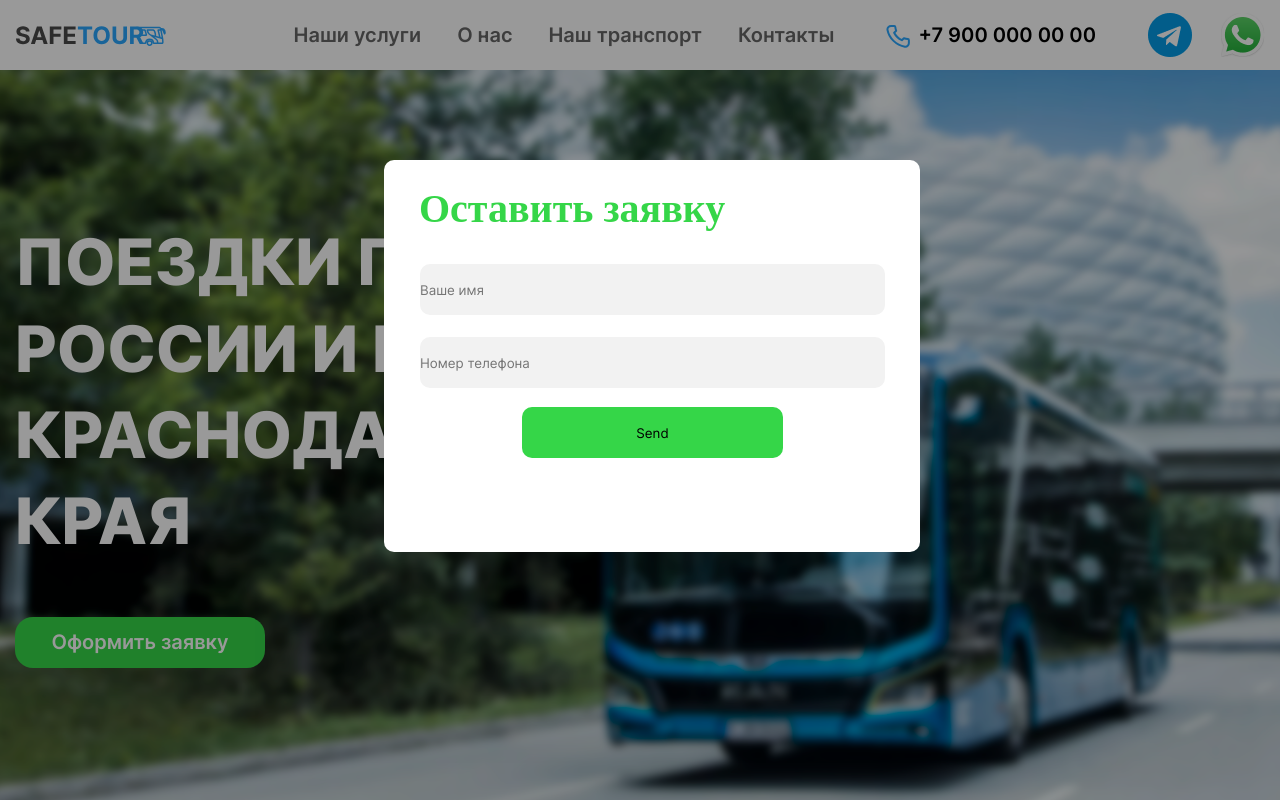
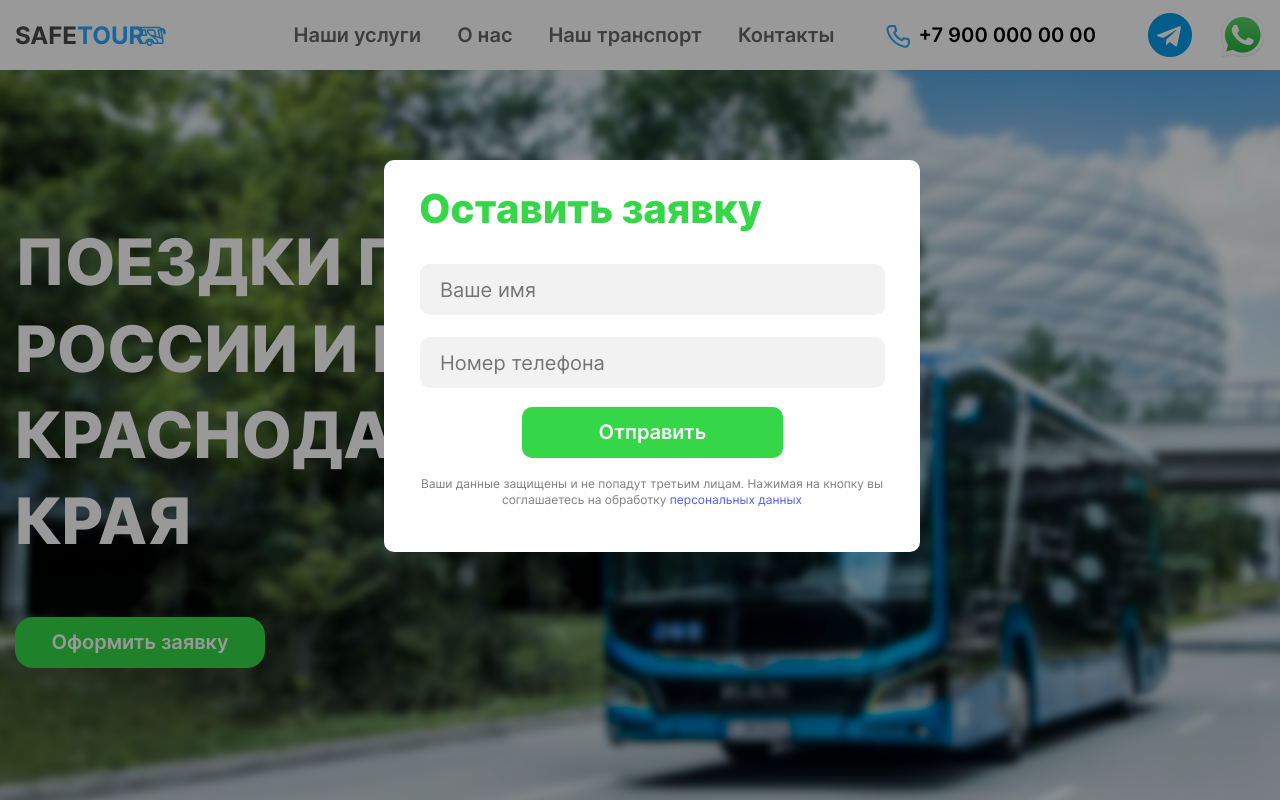
Before and after one commit to TitanSelv/transportation, a React (Create React App) app: page / in a window 1280 px wide. Both pictures are taken after a click on the link "Оформить заявку". Shown: the top 800 px of the page. Built offline with nearby package versions, Linux system fonts and the light colour scheme.

Commit message:
Подправила стили

```diff
--- a/package.json
+++ b/package.json
@@ -6,6 +6,7 @@
     "@testing-library/jest-dom": "^5.16.5",
     "@testing-library/react": "^13.4.0",
     "@testing-library/user-event": "^13.5.0",
+    "emailjs-com": "^3.2.0",
     "react": "^18.2.0",
     "react-dom": "^18.2.0",
     "react-icons": "^4.8.0",
--- a/src/Modal/Modal.jsx
+++ b/src/Modal/Modal.jsx
@@ -43,7 +43,9 @@ const Modal = ({ active, setActive, children }) => {
                     value={toSend.message}
                     onChange={(e) => setToSend({ ...toSend, message: e.target.value })}
                 />
-                <button className='button_form' type="submit">Send</button>
+                <button className='button_form' type="submit">Отправить</button>
+                <div className="agreement">Ваши данные защищены и не попадут третьим лицам. Нажимая на кнопку
+                    вы соглашаетесь на обработку <span className="per_data">персональных данных</span></div>
             </form>
         )
     }
--- a/src/Modal/modal.css
+++ b/src/Modal/modal.css
@@ -1,3 +1,4 @@
+
 .modal {
     height: 100vh;
     width: 100vw;
@@ -35,15 +36,22 @@
     transform: scale(1);
 }
 
+input {
+    color: rgba(128, 128, 128, 1);
+    padding-left: 20px;
+    padding-right: 20px;
+}
+
 .name {
     position: absolute;
     width: 465px;
     height: 51px;
     left: 36px;
     top: 104px;
-
+    font-size: 20px;
     background: #F2F2F2;
     border-radius: 10px;
+    margin-bottom: 22px;
 }
 
 .number {
@@ -52,22 +60,24 @@
     height: 51px;
     left: 36px;
     top: 177px;
-
+    font-size: 20px;
     background: #F2F2F2;
     border-radius: 10px;
+    margin-bottom: 22px;
 }
 
 .button_form {
-
     position: absolute;
     width: 261px;
     height: 51px;
     left: 138px;
     top: 247px;
-
+    color: white;
+    font-weight: 600;
+    font-size: 20px;
+    line-height: 135%;
     background: #35D648;
     border-radius: 10px;
-
 }
 
 .form_label {
@@ -76,10 +86,7 @@
     height: 40px;
     left: 35px;
     top: 29px;
-
-    font-family: 'Manrope';
-    font-style: normal;
-    font-weight: 800;
+    font-weight: 700;
     font-size: 40px;
     line-height: 135%;
     /* or 54px */
@@ -89,3 +96,18 @@
 
     color: #35D648;
 }
+
+.agreement {
+    position: absolute;
+    top: 316px;
+    color: rgba(128, 128, 128, 1);
+    font-style: normal;
+    font-weight: 350;
+    font-size: 12px;
+    text-align: center;
+    line-height: 135%;
+}
+
+.per_data {
+    color: #505DEC;;
+}
--- a/src/components/contacts/contacts.js
+++ b/src/components/contacts/contacts.js
@@ -9,7 +9,7 @@ const Contacts = () => {
           <h1 className="contacts__text">Наши контакты</h1>
         </div>
         <div className="phone_email">
-          <a href="#" className="phone">+7 900 000 00 00</a>
+          <a href="tel:+79000000000" className="phone">+7 900 000 00 00</a>
           <a href="#" className="email">safetoure@gmail.com</a>
         </div>
         <div className="social_networks">
--- a/src/components/contacts/style_contact.css
+++ b/src/components/contacts/style_contact.css
@@ -62,3 +62,16 @@
 .email:hover {
   color: rgb(122, 122, 122);
 }
+
+@media (max-width: 1000px) {
+  .contacts__text {
+    font-size: 35px;
+
+  }
+  .phone_email {
+    font-size: 25px;
+  }
+  .social_networks_text {
+    font-size: 20px;
+  }
+}
--- a/src/components/services/style.css
+++ b/src/components/services/style.css
@@ -61,6 +61,12 @@
     margin-right: 20px;
   }
 }
+
+@media (max-width: 1000px) {
+  .services__text {
+    font-size: 35px;
+  }
+}
 @media (max-width: 810px) {
   .services__set {
     justify-content: center;
--- a/src/components/sliderblock/style.css
+++ b/src/components/sliderblock/style.css
@@ -44,6 +44,7 @@
         align-items: center;
         text-align: center;
         margin-bottom: 20px;
+        font-size: 25px;
     }
     .sliderblock__slider {
         padding-bottom: 20px;
--- a/src/components/whyblock/style.css
+++ b/src/components/whyblock/style.css
@@ -32,6 +32,7 @@
     margin-right: 75px;
     margin-top: 99px;
     border-radius: 10px;
+    width: 461px;
 }
 
 .file {
@@ -207,7 +208,6 @@
         margin-top: 20px;
         margin-right: auto;
         margin-left: auto;
-        width: 600px;
         font-weight: 600;
         font-size: 40px;
         line-height: 135%;
@@ -225,6 +225,13 @@
         font-size: 30px;
     }
 }
+
+@media (max-width: 480px) {
+    .why__content-text {
+        font-size: 20px;
+    }
+}
+
 @media (max-width: 378px) {
     .why__text {
         font-size: 25px;
```
Also changed, not shown: 1 other file (tests, documents, lock files or other folders).
